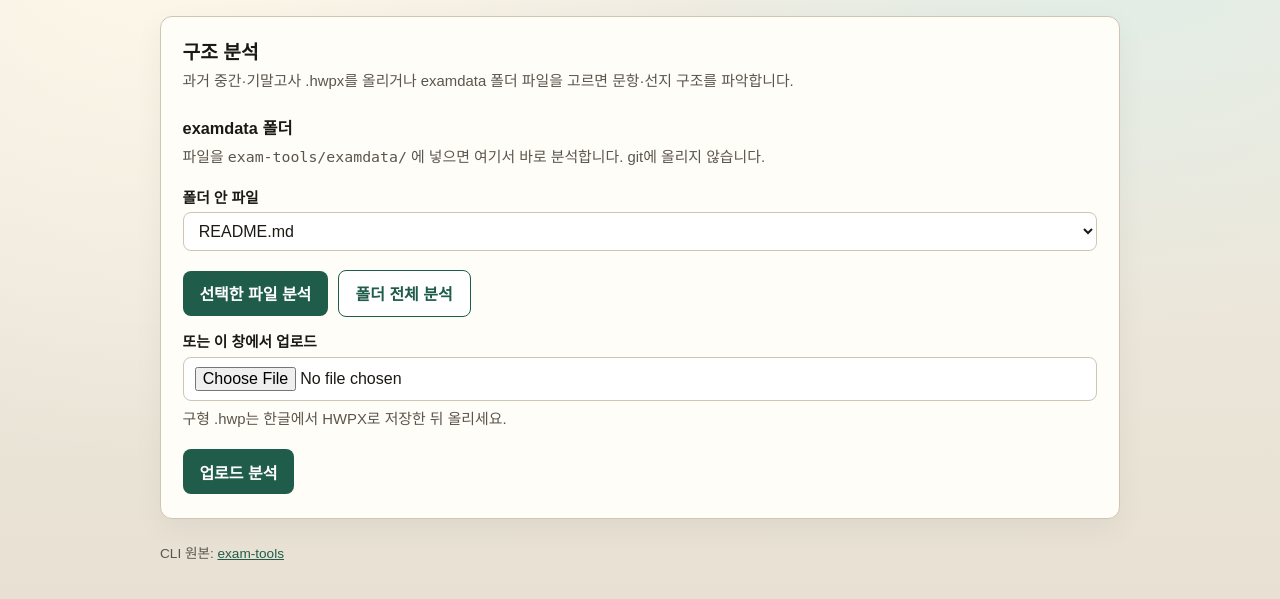
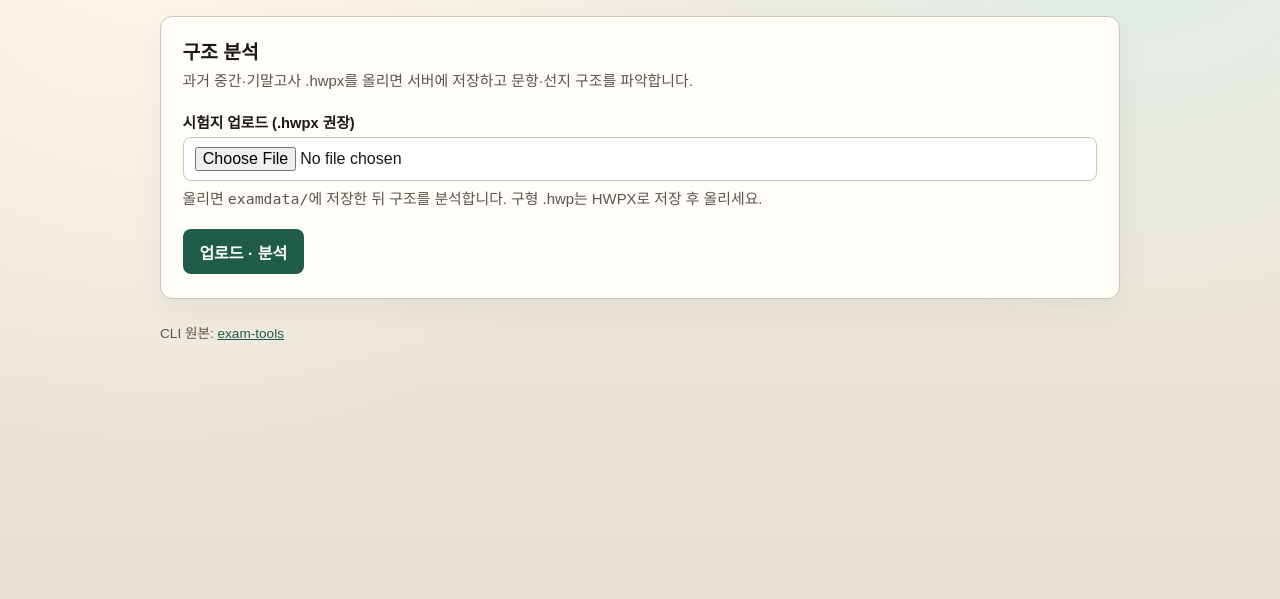
Before and after one commit to Mansejin/tools-site, a FastAPI app: page /?tab=structure in a window 1280 px wide. Shown: the part 169-768 px from the top of the page. Run offline with FastAPI, Linux system fonts and the light colour scheme; some libraries are stand-ins or nearby versions.

Commit message:
Prefer upload for structure analysis and persist files to examdata.
External users upload first; saved copies stay available for re-analysis.

Co-authored-by: Cursor <cursoragent@cursor.com>

```diff
--- a/edu_works/exam-tools-web/app.py
+++ b/edu_works/exam-tools-web/app.py
@@ -43,7 +43,7 @@ templates = Jinja2Templates(directory=str(WEB_DIR / "templates"))
 TAB_META = {
     "structure": (
         "구조 분석",
-        "과거 중간·기말고사 .hwpx를 올리거나 examdata 폴더 파일을 고르면 문항·선지 구조를 파악합니다.",
+        "과거 중간·기말고사 .hwpx를 올리면 서버에 저장하고 문항·선지 구조를 파악합니다.",
     ),
     "extract": (
         "문항 추출·단원 분류",
@@ -76,6 +76,8 @@ def _examdata_listing() -> list[dict[str, Any]]:
     files = structure_mod.list_examdata_files(_examdata_dir())
     rows: list[dict[str, Any]] = []
     for path in files:
+        if path.name.lower() == "readme.md":
+            continue
         rows.append(
             {
                 "name": path.name,
@@ -84,6 +86,26 @@ def _examdata_listing() -> list[dict[str, Any]]:
             }
         )
     return rows
+
+
+def _unique_examdata_path(filename: str) -> Path:
+    """examdata에 저장할 경로. 같은 이름이 있으면 stem_2.ext …"""
+    folder = _examdata_dir()
+    folder.mkdir(parents=True, exist_ok=True)
+    safe = Path(filename).name
+    if not safe or safe in {".", ".."}:
+        safe = "exam.bin"
+    dest = folder / safe
+    if not dest.exists():
+        return dest
+    stem = dest.stem
+    suffix = dest.suffix
+    n = 2
+    while True:
+        candidate = folder / f"{stem}_{n}{suffix}"
+        if not candidate.exists():
+            return candidate
+        n += 1
 
 
 def _safe_examdata_file(name: str) -> Path:
@@ -193,13 +215,15 @@ async def api_structure(
             return _render(
                 request,
                 "structure",
-                error="파일을 고르거나 examdata 목록에서 분석하세요.",
+                error="시험 파일을 선택해 업로드하세요.",
             )
-        name = exam_file.filename or "exam.bin"
-        with tempfile.TemporaryDirectory(prefix="exam_structure_") as tmp:
-            src = Path(tmp) / Path(name).name
-            await _save_upload(exam_file, src)
-            result = structure_mod.analyze_path(src)
+        dest = _unique_examdata_path(exam_file.filename)
+        await _save_upload(exam_file, dest)
+        result = structure_mod.analyze_path(dest)
+        result["findings"] = [
+            {"label": "저장 위치", "value": f"examdata/{dest.name}"},
+            *list(result.get("findings") or []),
+        ]
         return _render(request, "structure", structure_result=result)
     except Exception as exc:  # noqa: BLE001
         return _render(request, "structure", error=f"분석 실패: {exc}")
--- a/edu_works/exam-tools-web/templates/index.html
+++ b/edu_works/exam-tools-web/templates/index.html
@@ -9,33 +9,31 @@
   {% endif %}
 
   {% if tab == 'structure' %}
-  <h3 class="subhead">examdata 폴더</h3>
-  <p class="hint">파일을 <code>exam-tools/examdata/</code> 에 넣으면 여기서 바로 분석합니다. git에 올리지 않습니다.</p>
+  <form method="post" action="/api/structure" enctype="multipart/form-data">
+    <label for="exam_file">시험지 업로드 (.hwpx 권장)</label>
+    <input id="exam_file" type="file" name="exam_file" accept=".hwpx,.zip,.txt,.xlsx,.xlsm,.csv,.md" required />
+    <p class="hint" style="margin-top:0.5rem;">올리면 <code>examdata/</code>에 저장한 뒤 구조를 분석합니다. 구형 .hwp는 HWPX로 저장 후 올리세요.</p>
+    <div class="actions">
+      <button type="submit">업로드 · 분석</button>
+    </div>
+  </form>
+
   {% if examdata_files %}
+  <h3 class="subhead">이미 저장된 파일</h3>
+  <p class="hint">이전에 업로드했거나 직접 넣어 둔 파일입니다.</p>
   <form method="post" action="/api/structure-examdata">
-    <label for="filename">폴더 안 파일</label>
+    <label for="filename">저장된 파일</label>
     <select id="filename" name="filename">
       {% for f in examdata_files %}
       <option value="{{ f.name }}">{{ f.name }}</option>
       {% endfor %}
     </select>
     <div class="actions">
-      <button type="submit">선택한 파일 분석</button>
-      <button type="submit" name="all_files" value="1" class="secondary">폴더 전체 분석</button>
+      <button type="submit">다시 분석</button>
+      <button type="submit" name="all_files" value="1" class="secondary">전체 다시 분석</button>
     </div>
   </form>
-  {% else %}
-  <p class="hint">아직 비어 있습니다. .hwpx 를 그 폴더에 넣으세요.</p>
   {% endif %}
-
-  <form method="post" action="/api/structure" enctype="multipart/form-data">
-    <label for="exam_file">또는 이 창에서 업로드</label>
-    <input id="exam_file" type="file" name="exam_file" accept=".hwpx,.zip,.txt,.xlsx,.xlsm,.csv,.md" />
-    <p class="hint" style="margin-top:0.5rem;">구형 .hwp는 한글에서 HWPX로 저장한 뒤 올리세요.</p>
-    <div class="actions">
-      <button type="submit">업로드 분석</button>
-    </div>
-  </form>
 
   {% if structure_batch %}
     <h3 class="subhead">폴더 분석 요약</h3>
```
Also changed, not shown: edu_works/exam-tools/examdata/README.md.
